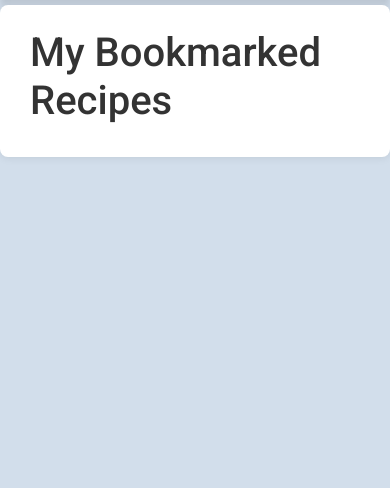
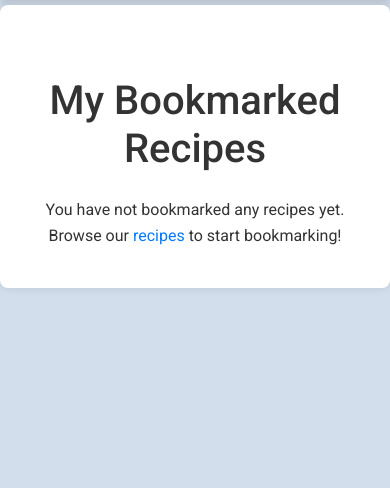
Before and after one commit to thiago-23/Healthy_Bite, a Django app: page /mybookmarks/ in a window 390 px wide. Shown: the part 86-574 px from the top of the page. Run offline with Django 3.2, Linux system fonts and the light colour scheme; the visitor is signed in with stand-in values (Sample User, id 1); data that the repository does not hold is empty; some libraries are stand-ins or nearby versions.

Commit message:
Added consistent card styling and flexbox alignment into baiikmark.html for better responsiveness, update buttons and include contidional message when no bookmarkd are present to inprove feedback

```diff
--- a/templates/bookmark.html
+++ b/templates/bookmark.html
@@ -2,31 +2,35 @@
 {% block title %}My Bookmarks - Healthy Bite{% endblock %}
 
 {% block content %}
-<div class="container">
-    <h1>My Bookmarked Recipes</h1>
+<div class="container mt-5">
+    <h1 class="text-center mb-4">My Bookmarked Recipes</h1>
+    {% if bookmarks %}
     <div class="row">
         {% for bookmark in bookmarks %}
-        <div class="col-md-4 mb-4">
-            <div class="card">
+        <div class="col-md-4 mb-4 d-flex align-items-stretch">
+            <div class="card shadow-sm">
                 {% if "placeholder" in bookmark.recipe.image.url %}
                 <img src="../static/media/istockphoto-2081769995-1024x1024-c4U3Gracg-transformed.jpeg"
                      class="card-img-top" alt="placeholder image">
                 {% else %}
                 <img src="{{ bookmark.recipe.image.url }}" class="card-img-top" alt="Recipe Image">
                 {% endif %}
-                <div class="card-body">
+                <div class="card-body d-flex flex-column">
                     <h5 class="card-title">{{ bookmark.recipe.title }}</h5>
                     <p class="card-text">{{ bookmark.recipe.description|truncatewords:20 }}</p>
-                    <a href="{% url 'recipe_detail' bookmark.recipe.slug %}" class="btn btn-primary">View Recipe</a>
+                    <a href="{% url 'recipe_detail' bookmark.recipe.slug %}" class="btn btn-primary mt-auto">View Recipe</a>
 
-                    <form action="{% url 'bookmark_recipe' bookmark.recipe.slug %}" method="post" style="display: inline;">
+                    <form action="{% url 'bookmark_recipe' bookmark.recipe.slug %}" method="post" class="mt-2">
                         {% csrf_token %}
-                        <button type="submit" class="btn btn-danger">Remove Bookmark</button>
+                        <button type="submit" class="btn btn-danger btn-block">Remove Bookmark</button>
                     </form>
                 </div>
             </div>
         </div>
         {% endfor %}
     </div>
+    {% else %}
+    <p class="text-center">You have not bookmarked any recipes yet. Browse our <a href="{% url 'recipe_display' %}">recipes</a> to start bookmarking!</p>
+    {% endif %}
 </div>
 {% endblock content %}
```
